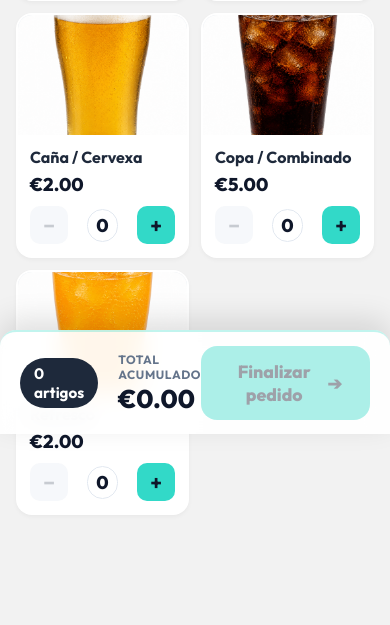
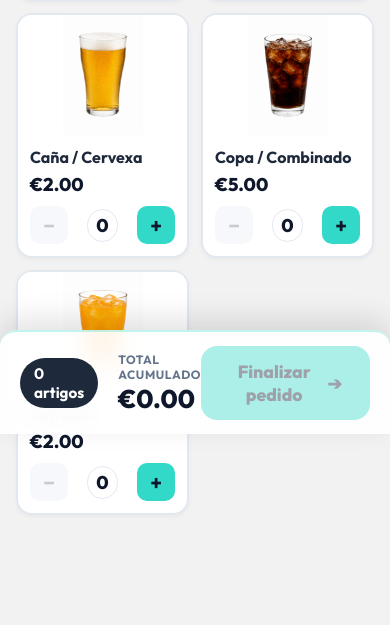
Before and after one commit to AntonLopex/cantina-manager, a Flask app: page / in a window 390 px wide; the page is wider, and only the part inside the window is pictured. Shown: the part 410-1035 px from the top of that part. Run offline with Flask 3, Linux system fonts and the light colour scheme; data comes from the database, SQL or seed files in the repository.

Commit message:
Cambios visuales, listo para deploy a falta de full responsive

```diff
--- a/data/cantina.json
+++ b/data/cantina.json
@@ -36,7 +36,7 @@
       "id": 5,
       "nombre": "Calimotxo",
       "precio_unitario": 3,
-      "imagen_url": "/static/img/calimotxo.png",
+      "imagen_url": "/static/img/cali.png",
       "activo": true,
       "created_at": "2026-08-11T09:59:04.253Z"
     }
--- a/seed.py
+++ b/seed.py
@@ -37,7 +37,7 @@ INITIAL_CONSUMICIONS = [
 
        "nombre": "Calimotxo",
        "precio_unitario": 3,
-       "imagen_url": "/static/img/calimotxo.png",
+       "imagen_url": "/static/img/cali.png",
        "activo": True,
 
      }
--- a/static/css/styles.css
+++ b/static/css/styles.css
@@ -195,7 +195,7 @@ body {
 .item-card {
   background: var(--color-surface);
   border-radius: var(--radius-md);
-  border: 2px solid transparent;
+  border: 2px solid var(--color-border);
   box-shadow: var(--shadow-sm);
   overflow: hidden;
   display: flex;
@@ -219,7 +219,7 @@ body {
 .item-image-wrapper {
   height: 120px;
   width: 100%;
-  background: #E2E8F0;
+  background: #ffffff;
   position: relative;
   overflow: hidden;
 }
@@ -227,7 +227,7 @@ body {
 .item-image {
   width: 100%;
   height: 100%;
-  object-fit: cover;
+  object-fit:contain;
   transition: transform 0.3s ease;
 }
 
```
